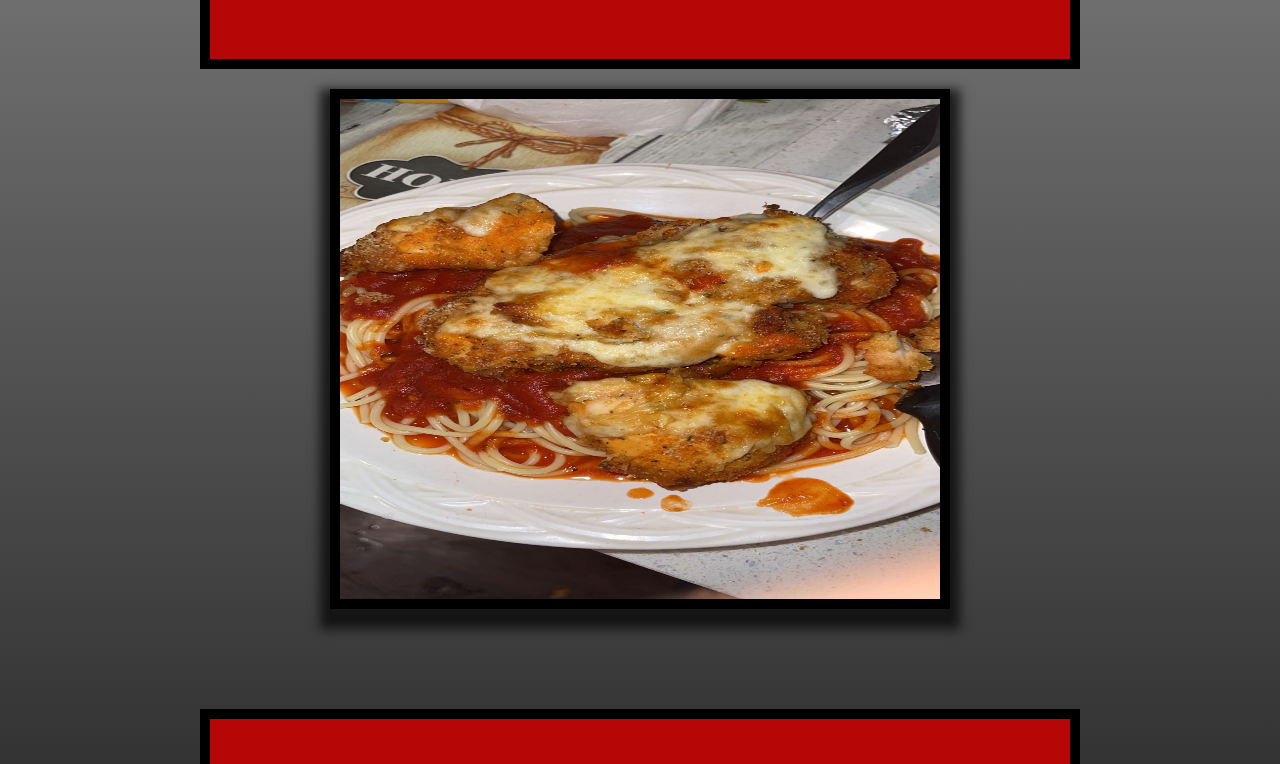
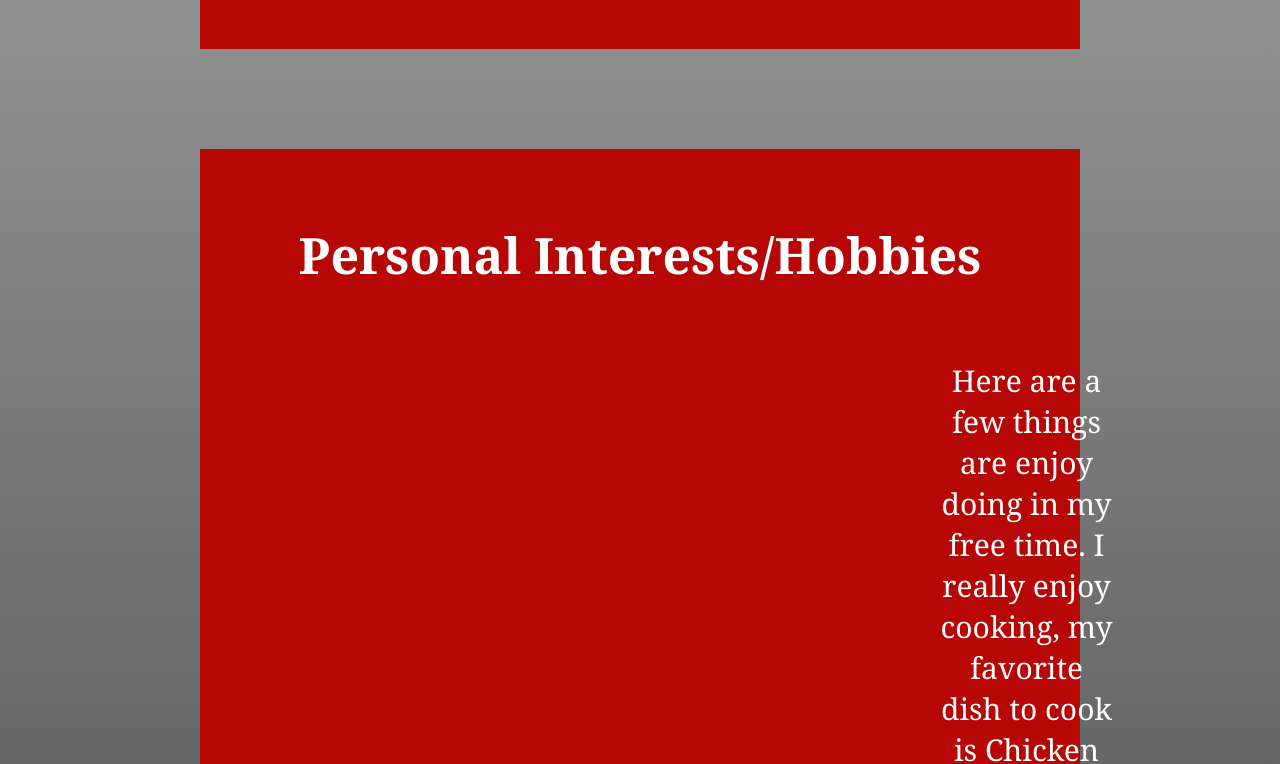
Before and after one commit to ManiG21/portfolio, a React (Create React App) app: page /about in a window 1280 px wide. Shown: the part 1518-2282 px from the top of the page. Built offline with nearby package versions, Linux system fonts and the light colour scheme.

Commit message:
new about

```diff
--- a/src/components/About/About.css
+++ b/src/components/About/About.css
@@ -9,19 +9,19 @@ p {
 
 
 #ab {
-  text-decoration-line: underline ;
+  /* text-decoration-line: underline ; */
   font-size: 50px;
   color: white;
 }
 
-.about.container{
+.about.container {
   display: flex;
   flex-direction: column;
   align-items: center;
 
 }
 
-#Me {
+.logo {
   display: flex;
   justify-content: center;
   width: 80%;
@@ -31,17 +31,25 @@ p {
   margin-top: 20px;
   margin-bottom: 30px;
   border: 10px solid black;
+}
+
 /* box-shadow: 0px 10px 10px 10px rgba(233, 231, 231, 0.75); */
+
+#Me {
   animation: 3s slidein ease;
 }
-@keyframes slidein  {
+
+@keyframes slidein {
   0% {
-      left:-2500px;
+    left: -2500px;
   }
+
   100% {
     left: 0;
   }
 }
+
+
 
 .para {
   display: flex;
@@ -56,12 +64,14 @@ p {
   margin-top: 100px;
   padding: 30px;
 
-  border: 10px solid black;
+  /* border: 10px solid black; */
 }
+
 @keyframes slideup {
   0% {
-          bottom:-200px;
+    bottom: -200px;
   }
+
   100% {
     bottom: 0;
   }
@@ -94,17 +104,19 @@ p {
   border: 10px solid black;
   animation: 3s slidein ease;
 }
-@keyframes slidein  {
+
+@keyframes slidein {
   0% {
-      left:-2500px;
+    left: -2500px;
   }
+
   100% {
     left: 0;
   }
 }
 
 @media all and (max-width: 1300px) {
-.para{
+  .para {
     align-items: center;
 
   }
--- a/src/components/About/About.js
+++ b/src/components/About/About.js
@@ -1,6 +1,7 @@
 import './About.css';
 import Me from './Me2.jpeg';
 import Chicken from './Chicken.JPG';
+import Gohan from './Gohan-ssj2.gif'
 // import Resume from './Armani_Grant_Resume.docx'
 
 function About() {
@@ -20,16 +21,17 @@ function About() {
            {/*Here's a link to my resume:  <Link src= {Resume}>Resume</Link> */} </div>
          </div>
 
-         <img className='logo'id='Chick' src={Chicken} alt='Me'></img>
 
-         <p className='para'> <h2 id='ab'>Personal Interests/Hobbies</h2>Here are a few things are enjoy doing
-            in my free time. I really enjoy cooking, my favorite dish to cook is Chicken Parmagina. My favorite
+         <div className='para'> <h2 id='ab'>Personal Interests/Hobbies</h2>
+        <div className='row'> <img className='logo'id='Chick' src={Chicken} alt='Chicken'></img>
+         <img className='logo'id='ssj' src={Gohan} alt='Gohan'></img>
+          <p>Here are a few things are enjoy doing  in my free time. I really enjoy cooking, my favorite dish to cook is Chicken Parmagina. My favorite
             sport is basketball, I have played it for most of my life and still occasionally to this day.
             I workout regularly whether it's lifting weights, calistentics or just simply going for a walk in
             the park (at least once a day). Music is a constant in my life, it's something I listen to everyday and all different
             types depending the feel of the day. Some of my favorite artists are Michael Jackson, Ne-Yo, Alicia Keys
-            and Linkin Park.
-         </p>
+            and Linkin Park.</p> </div>
+         </div>
     </div>
    )
 
```
Also changed, not shown: 1 other file (tests, documents, lock files or other folders). Lines whose indentation alone changed are shown as unchanged.
